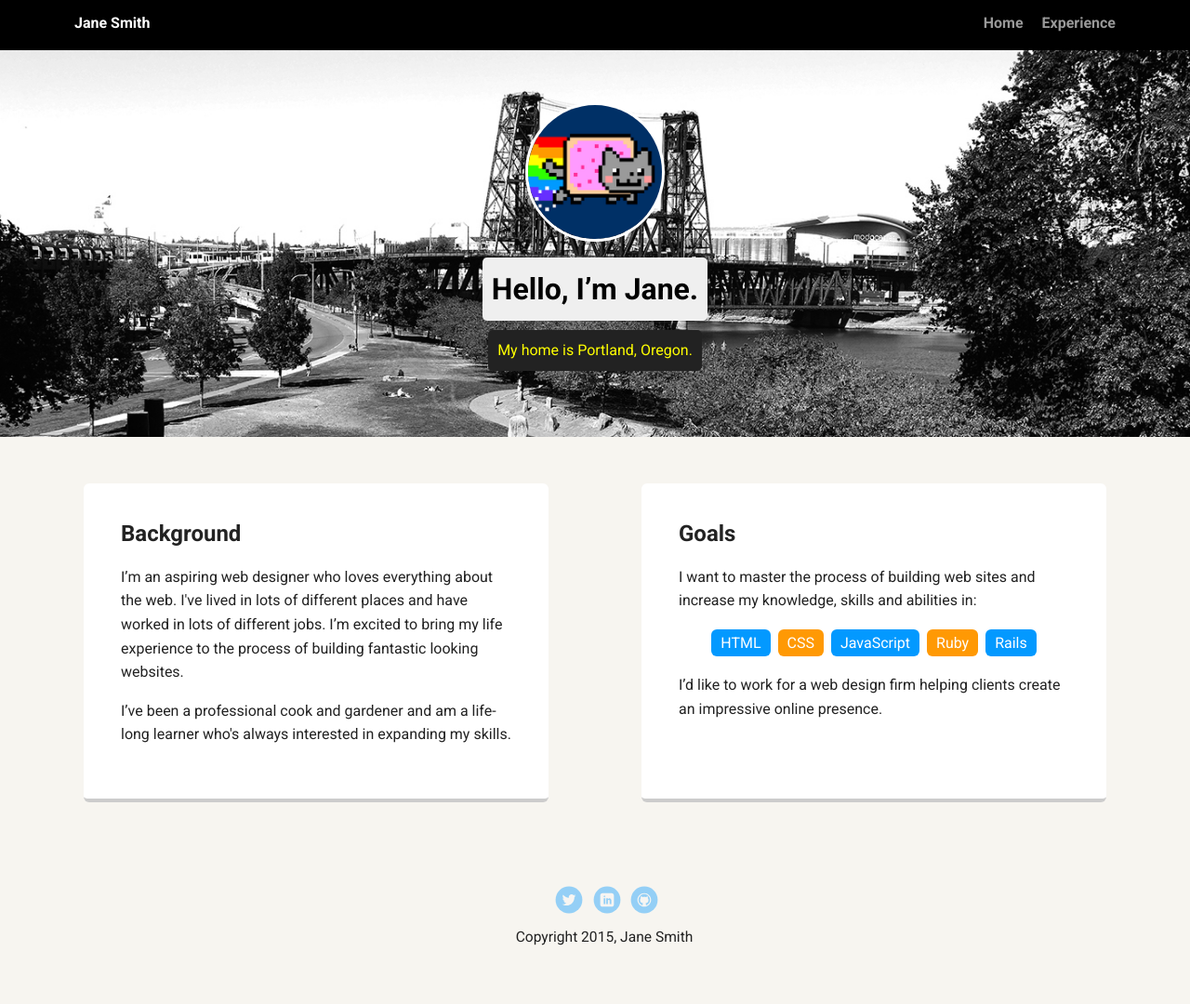
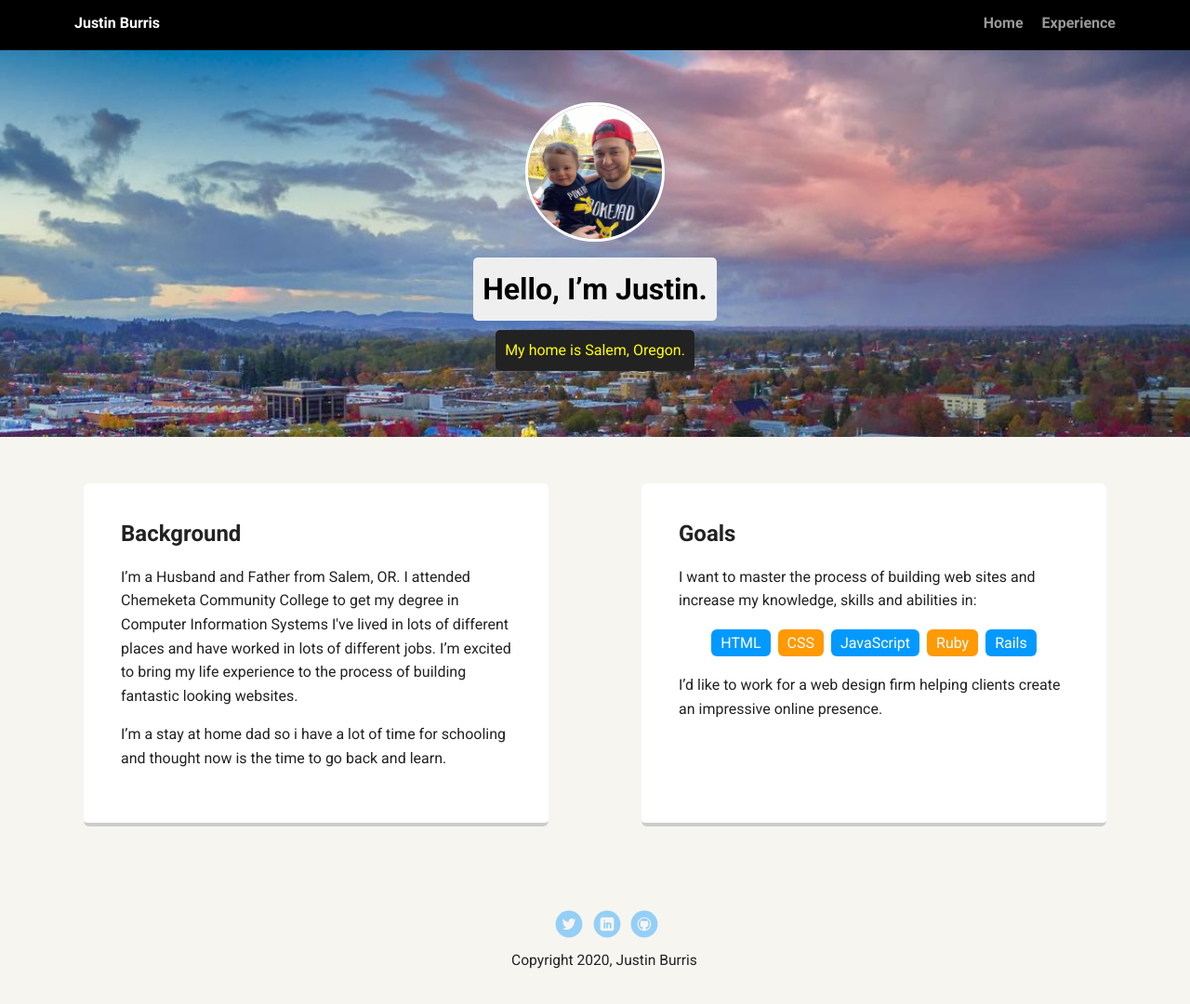
Before and after one commit to JustinBurris/techdegree-project-1, a plain HTML site: page index.html in a window 1280 px wide. Shown: the whole page at 93% size. Drawn offline with Linux system fonts and the light colour scheme; a web font is replaced by a local one.

Commit message:
added new images

```diff
--- a/index.html
+++ b/index.html
@@ -2,7 +2,7 @@
 <html lang="en">
 <head>
   <meta charset="utf-8">
-  <title>Jane Smith's Profile</title>
+  <title>Justin Burris' Profile</title>
   <meta name="viewport" content="width=device-width, initial-scale=1.0">
   <link rel="stylesheet" href="styles.css">
   <link href="https://fonts.googleapis.com/css?family=Muli%7CRoboto:400,300,500,700,900" rel="stylesheet"></head>
@@ -10,23 +10,23 @@
 
     <div class="main-nav">
         <ul class="nav">
-          <li class="name">Jane Smith</li>
+          <li class="name">Justin Burris</li>
           <li><a href="#">Home</a></li>
           <li><a href="#">Experience</a></li>
         </ul>
     </div>
 
     <header>
-      <img src="images/me.png" alt="Drawing of Jane Smith" class="profile-image">
-      <h1 class="tag name">Hello, I’m Jane.</h1>
-      <p class="tag location">My home is Portland, Oregon.</p>
+      <img src="images/profile_pic.jpg" alt="Photo of Justin and his son" class="profile-image">
+      <h1 class="tag name">Hello, I’m Justin.</h1>
+      <p class="tag location">My home is Salem, Oregon.</p>
     </header>
 
     <main class="flex">
       <div class="card">
         <h2>Background</h2>
-        <p>I’m an aspiring web designer who loves everything about the web. I've lived in lots of different places and have worked in lots of different jobs. I’m excited to bring my life experience to the process of building fantastic looking websites.</p>
-        <p>I’ve been a professional cook and gardener and am a life-long learner who's always interested in expanding my skills.</p>
+        <p>I’m a Husband and Father from Salem, OR. I attended Chemeketa Community College to get my degree in Computer Information Systems  I've lived in lots of different places and have worked in lots of different jobs. I’m excited to bring my life experience to the process of building fantastic looking websites.</p>
+        <p>I’m a stay at home dad so i have a lot of time for schooling and thought now is the time to go back and learn.</p>
       </div>
 
       <div class="card">
@@ -49,7 +49,7 @@
         <li><a href="#" class="social linkedin">LinkedIn</a></li>
         <li><a href="#" class="social github">Github</a></li>
       </ul>
-      <p class="copyright">Copyright 2015, Jane Smith</p>
+      <p class="copyright">Copyright 2020, Justin Burris</p>
     </footer>
   </body>
   </html>
--- a/styles.css
+++ b/styles.css
@@ -57,7 +57,7 @@ a:hover {
 
 header {
   text-align: center;
-  background: url('images/portland.jpg') no-repeat top center ;
+  background: url('images/background.jpg') no-repeat top center ;
   background-size: cover;
   overflow: hidden;
   padding-top: 60px;
```
Also changed, not shown: images/background.jpg (added), images/profile_pic.jpg (added).
